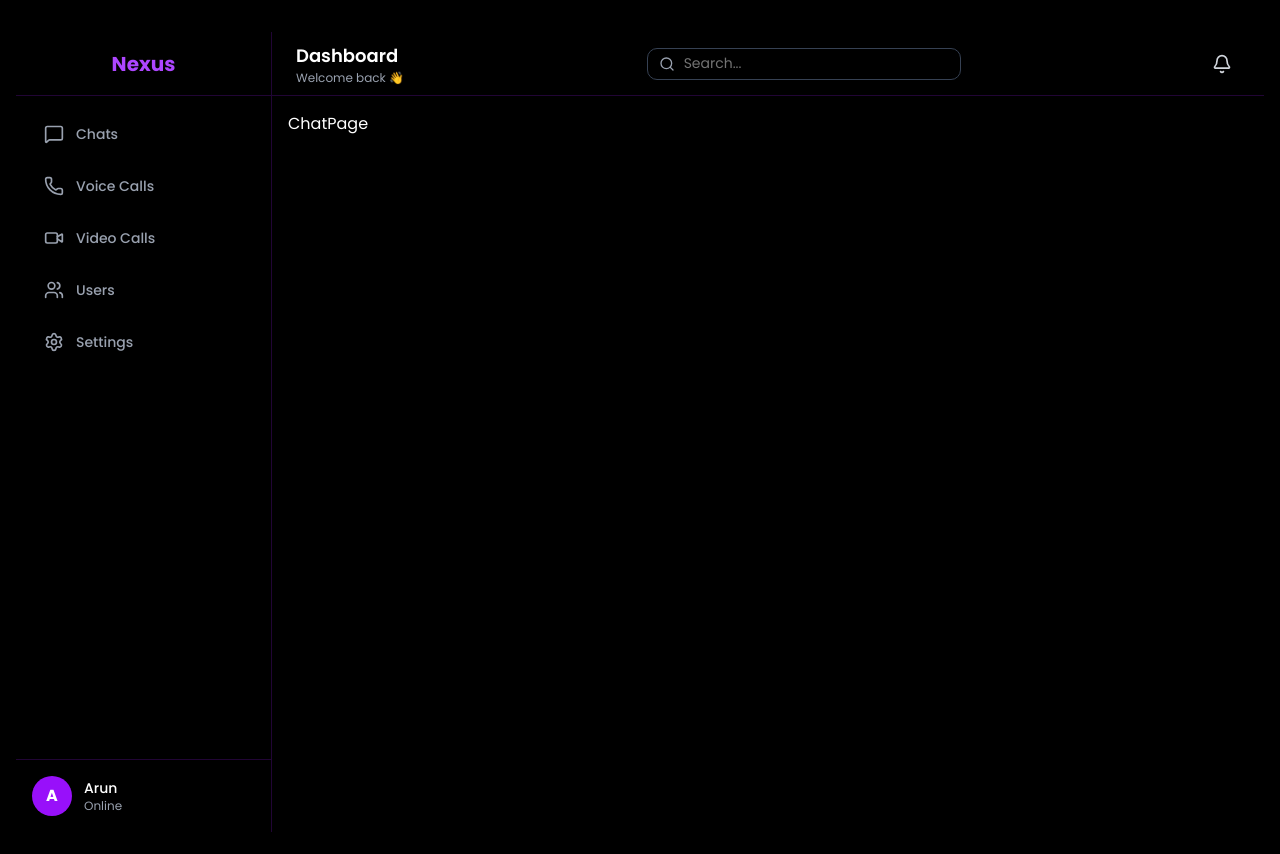
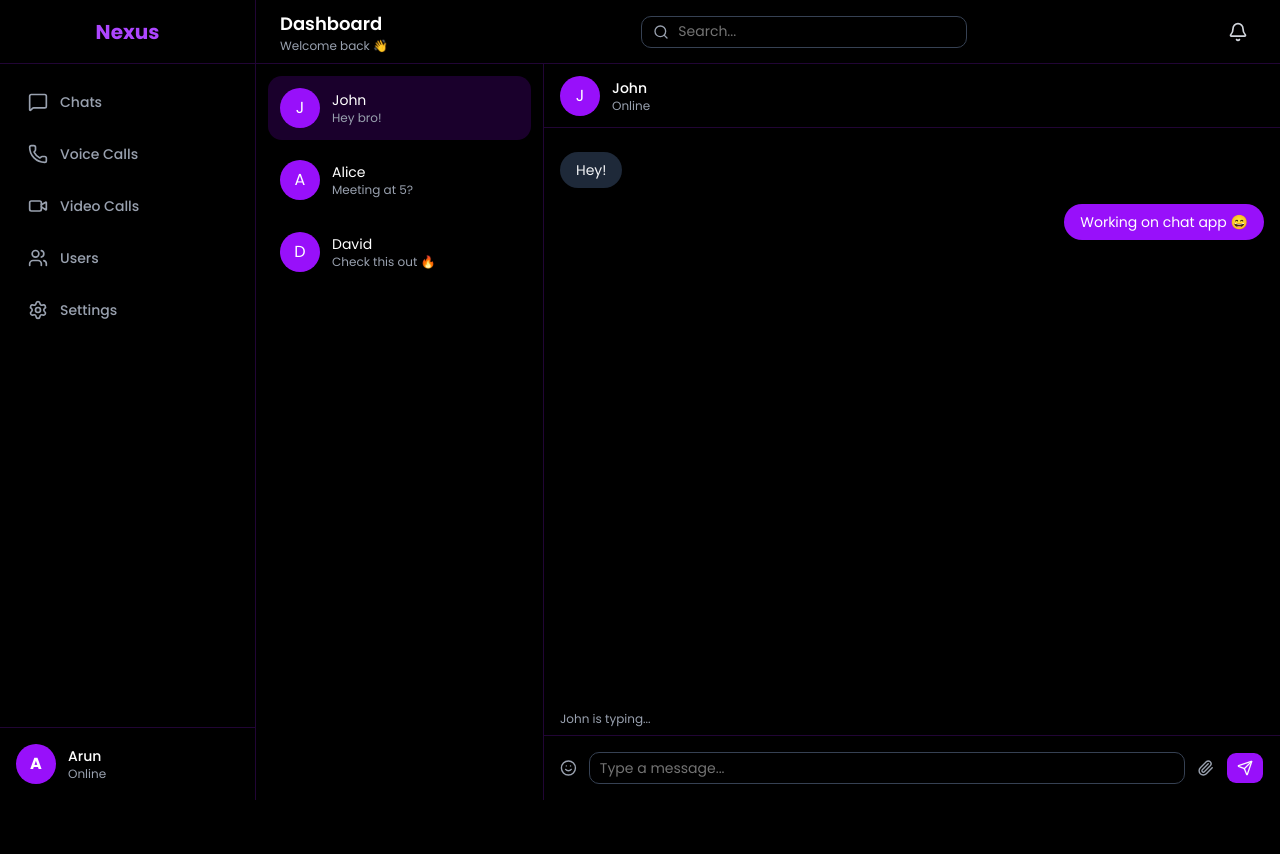
Before and after one commit to arunkaimal/nexus-desk-frontend, a Next.js app: page /chat in a window 1280 px wide. Shown: the top 854 px of the page. After the commit the page ends 800 px from the top, so only its background shows below. Built offline with nearby package versions, Linux system fonts and the light colour scheme.

Commit message:
chat ui design completed

```diff
--- a/app/(dashboard)/chat/page.tsx
+++ b/app/(dashboard)/chat/page.tsx
@@ -1,7 +1,19 @@
+import ChatWindow from "@/components/chat/ChatWindow";
+import ConversationSidebar from "@/components/chat/ConversationSidebar";
 import React from "react";
 
 const ChatPage = () => {
-  return <div className="p-4">ChatPage</div>;
+  return (
+    <div className="flex h-full">
+      {/* LEFT - Conversations */}
+      <ConversationSidebar />
+
+      {/* RIGHT - Chat */}
+      <div className="flex-1">
+        <ChatWindow />
+      </div>
+    </div>
+  );
 };
 
 export default ChatPage;
--- a/app/layout.tsx
+++ b/app/layout.tsx
@@ -20,7 +20,7 @@ export default function RootLayout({
   return (
     <html lang="en" suppressHydrationWarning={true}>
       <body className={`${poppins.className}`}>
-        <main className="container min-h-screen mx-auto px-4 py-8">
+        <main className="">
           {children}
         </main>
       </body>
--- /dev/null
+++ b/components/chat/ChatWindow.tsx
@@ -0,0 +1,34 @@
+"use client";
+
+import MessageList from "./MessageList";
+import MessageBubble from "./MessageBubble";
+import MessageInput from "./MessageInput";
+import TypingIndicator from "./TypingIndicator";
+
+export default function ChatWindow() {
+  return (
+    <div className="flex flex-col h-full bg-black">
+      {/* Header */}
+      <div className="h-16 border-b border-purple-800/30 flex items-center px-4">
+        <div className="flex items-center gap-3">
+          <div className="w-10 h-10 rounded-full bg-purple-600 flex items-center justify-center">
+            J
+          </div>
+          <div>
+            <p className="text-white text-sm font-medium">John</p>
+            <p className="text-xs text-gray-400">Online</p>
+          </div>
+        </div>
+      </div>
+
+      <MessageList>
+        <MessageBubble message="Hey!" />
+        <MessageBubble message="Working on chat app 😄" isOwn />
+      </MessageList>
+
+      <TypingIndicator />
+
+      <MessageInput />
+    </div>
+  );
+}
--- /dev/null
+++ b/components/chat/ConversationItem.tsx
@@ -0,0 +1,35 @@
+"use client";
+
+import { cn } from "@/lib/utils";
+
+type Props = {
+  name: string;
+  message: string;
+  active?: boolean;
+};
+
+export default function ConversationItem({
+  name,
+  message,
+  active,
+}: Props) {
+  return (
+    <div
+      className={cn(
+        "flex items-center gap-3 p-3 rounded-xl cursor-pointer",
+        active
+          ? "bg-purple-700/20"
+          : "hover:bg-purple-700/10"
+      )}
+    >
+      <div className="w-10 h-10 rounded-full bg-purple-600 flex items-center justify-center">
+        {name[0]}
+      </div>
+
+      <div className="flex-1">
+        <p className="text-sm text-white">{name}</p>
+        <p className="text-xs text-gray-400 truncate">{message}</p>
+      </div>
+    </div>
+  );
+}
--- /dev/null
+++ b/components/chat/ConversationSidebar.tsx
@@ -0,0 +1,13 @@
+"use client";
+
+import ConversationItem from "./ConversationItem";
+
+export default function ConversationSidebar() {
+  return (
+    <div className="w-72 border-r border-purple-800/30 bg-black p-3 space-y-2">
+      <ConversationItem name="John" message="Hey bro!" active />
+      <ConversationItem name="Alice" message="Meeting at 5?" />
+      <ConversationItem name="David" message="Check this out 🔥" />
+    </div>
+  );
+}
--- /dev/null
+++ b/components/chat/EmojiPicker.tsx
@@ -0,0 +1,9 @@
+"use client";
+
+export default function EmojiPicker() {
+  return (
+    <div className="absolute bottom-16 left-4 bg-gray-900 border border-purple-800/30 p-3 rounded-lg">
+      😀 😄 😍 👍 🔥
+    </div>
+  );
+}
--- /dev/null
+++ b/components/chat/FileUploader.tsx
@@ -0,0 +1,9 @@
+"use client";
+
+export default function FileUploader() {
+  return (
+    <div className="absolute bottom-16 right-4 bg-gray-900 border border-purple-800/30 p-3 rounded-lg">
+      Upload File UI
+    </div>
+  );
+}
--- /dev/null
+++ b/components/chat/MessageBubble.tsx
@@ -0,0 +1,25 @@
+"use client";
+
+import { cn } from "@/lib/utils";
+
+type Props = {
+  message: string;
+  isOwn?: boolean;
+};
+
+export default function MessageBubble({ message, isOwn }: Props) {
+  return (
+    <div className={cn("flex", isOwn ? "justify-end" : "justify-start")}>
+      <div
+        className={cn(
+          "px-4 py-2 rounded-2xl max-w-xs text-sm",
+          isOwn
+            ? "bg-purple-600 text-white"
+            : "bg-gray-800 text-gray-100"
+        )}
+      >
+        {message}
+      </div>
+    </div>
+  );
+}
--- /dev/null
+++ b/components/chat/MessageInput.tsx
@@ -0,0 +1,24 @@
+"use client";
+
+import { Smile, Paperclip, Send } from "lucide-react";
+import { Input } from "@/components/ui/input";
+import { Button } from "@/components/ui/button";
+
+export default function MessageInput() {
+  return (
+    <div className="border-t border-purple-800/30 p-4 flex items-center gap-3">
+      <Smile className="text-gray-400 cursor-pointer" size={20} />
+
+      <Input
+        placeholder="Type a message..."
+        className="bg-black border-gray-700 focus-visible:ring-purple-500 text-gray-100"
+      />
+
+      <Paperclip className="text-gray-400 cursor-pointer" size={20} />
+
+      <Button className="bg-purple-600 hover:bg-purple-700">
+        <Send size={16} />
+      </Button>
+    </div>
+  );
+}
--- /dev/null
+++ b/components/chat/MessageList.tsx
@@ -0,0 +1,15 @@
+"use client";
+
+import { ReactNode } from "react";
+
+type Props = {
+  children: ReactNode;
+};
+
+export default function MessageList({ children }: Props) {
+  return (
+    <div className="flex-1 overflow-y-auto px-4 py-6 space-y-4">
+      {children}
+    </div>
+  );
+}
--- /dev/null
+++ b/components/chat/ReadReciept.tsx
@@ -0,0 +1,7 @@
+"use client";
+
+export default function ReadReceipt() {
+  return (
+    <span className="text-xs text-gray-400 ml-2">✓✓</span>
+  );
+}
--- /dev/null
+++ b/components/chat/TypingIndicator.tsx
@@ -0,0 +1,9 @@
+"use client";
+
+export default function TypingIndicator() {
+  return (
+    <div className="px-4 pb-2 text-xs text-gray-400">
+      John is typing...
+    </div>
+  );
+}
```
